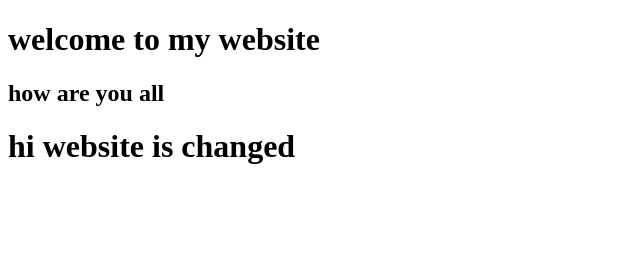
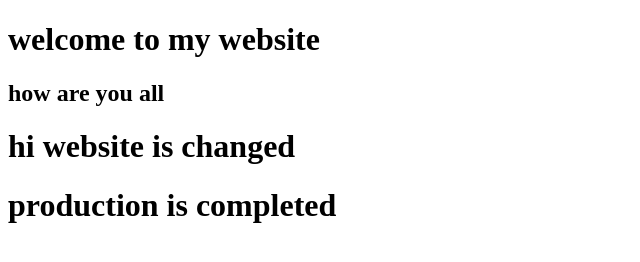
Before and after one commit to prasanth-pn/cicd_jenkins-test, a plain HTML site: page index.html in a window 1280 px wide. Shown: the whole page, without its empty margins (0-640 px from the left). Drawn offline with Linux system fonts and the light colour scheme.

Commit message:
production hosted successfully

```diff
--- a/index.html
+++ b/index.html
@@ -10,5 +10,6 @@
     <h1>welcome to my website </h1>
     <h2>how are you all </h2>
     <h1>hi website is changed</h1>
+    <h1>production is completed</h1>
 </body>
 </html>
```
